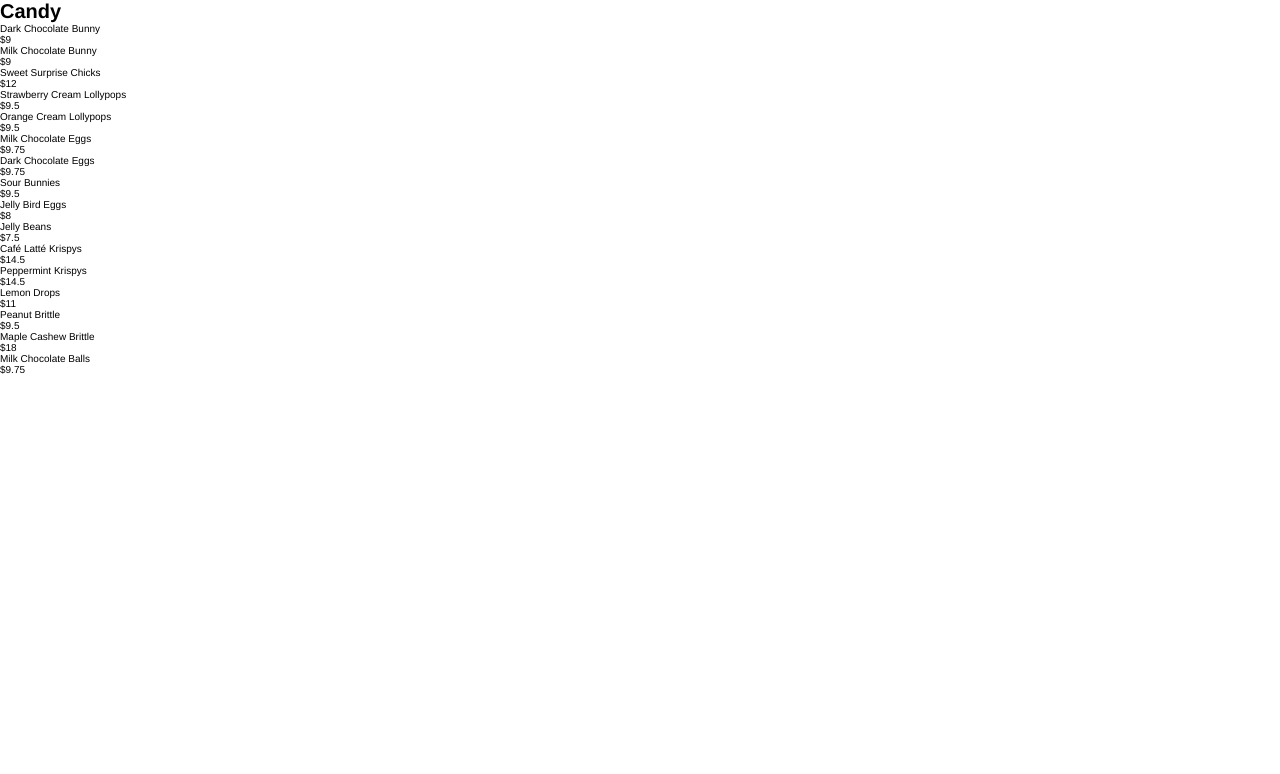
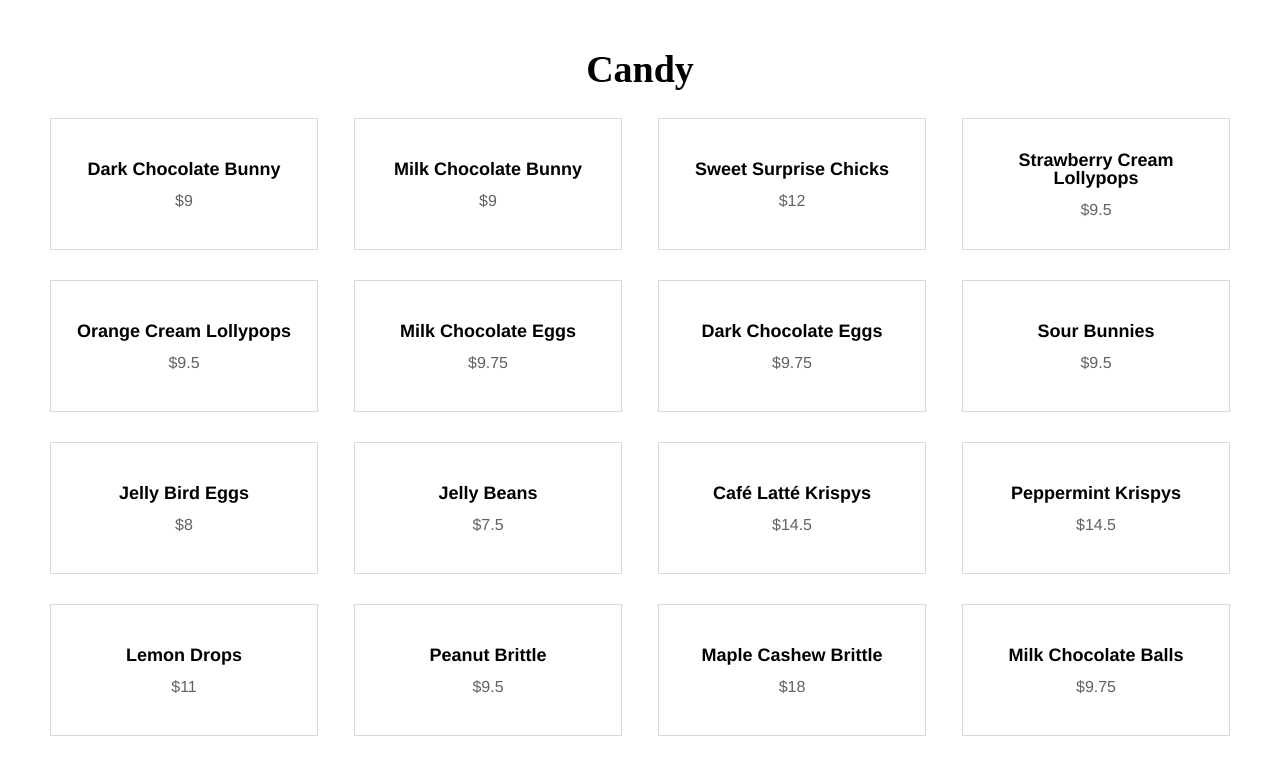
Before and after one commit to yuda0110/candies, a React (Create React App) app: page / in a window 1280 px wide. Shown: the top 774 px of the page. Built offline with nearby package versions, Linux system fonts and the light colour scheme.

Commit message:
Apply basic styling

```diff
--- a/src/App.js
+++ b/src/App.js
@@ -1,8 +1,9 @@
+import styles from './App.module.scss';
 import CandyList from './components/CandyList';
 
 function App() {
   return (
-    <div>
+    <div className={styles.app}>
       <CandyList />
     </div>
   );
--- /dev/null
+++ b/src/App.module.scss
@@ -0,0 +1,6 @@
+.app {
+    max-width: 120rem;
+    padding: 5rem;
+    display: flex;
+    justify-content: center;
+}
--- a/src/components/CandyList.js
+++ b/src/components/CandyList.js
@@ -1,4 +1,5 @@
-import { candies } from '../conf/candies'
+import styles from './CandyList.module.scss';
+import { candies } from '../conf/candies';
 import CandyShow from './CandyShow';
 
 function CandyList() {
@@ -6,9 +7,11 @@ function CandyList() {
     return <CandyShow candy={candy} />
   });
   return (
-    <div>
+    <div className={styles.candyListContainer}>
       <h1>Candy</h1>
-      {renderedCandies}
+      <ul className={styles.candyList}>
+        {renderedCandies}
+      </ul>
     </div>
   );
 }
--- /dev/null
+++ b/src/components/CandyList.module.scss
@@ -0,0 +1,19 @@
+.candyListContainer {
+    display: flex;
+    flex-direction: column;
+    justify-content: center;
+
+    h1 {
+        margin-bottom: 3rem;
+        font-family: AmericanTypewriterStd-Med;
+        font-size: 3.8rem;
+        line-height: 1;
+        text-align: center;
+    }
+}
+
+.candyList {
+    display: flex;
+    flex-wrap: wrap;
+    justify-content: space-between;
+}
--- a/src/components/CandyShow.js
+++ b/src/components/CandyShow.js
@@ -1,9 +1,11 @@
+import styles from './CandyShow.module.scss'
+
 function CandyShow({ candy }) {
   return (
-    <div>
-      <div>{candy.name}</div>
-      <div>${candy.price}</div>
-    </div>
+    <li className={styles.candy}>
+      <div className={styles.name}>{candy.name}</div>
+      <div className={styles.price}>${candy.price}</div>
+    </li>
   )
 }
 
--- /dev/null
+++ b/src/components/CandyShow.module.scss
@@ -0,0 +1,27 @@
+@import "../sass/variables";
+
+.candy {
+    width: 20%;
+    height: 10rem;
+    margin-bottom: 3rem;
+    padding: 1.5rem;
+    border: 1px solid $color__gray-light;
+    line-height: 1;
+    display: flex;
+    flex-direction: column;
+    justify-content: center;
+    align-items: center;
+
+    .name {
+        font-size: 1.8rem;
+        font-weight: bold;
+        color: $color__black;
+        text-align: center;
+    }
+
+    .price {
+        margin-top: 1.5rem;
+        font-size: 1.6rem;
+        color: $color__gray-dark;
+    }
+}
--- a/src/sass/_variables.scss
+++ b/src/sass/_variables.scss
@@ -0,0 +1,4 @@
+// COLORS
+$color__black: #000;
+$color__gray-light: #D9D9D9;
+$color__gray-dark: #626264;
```
